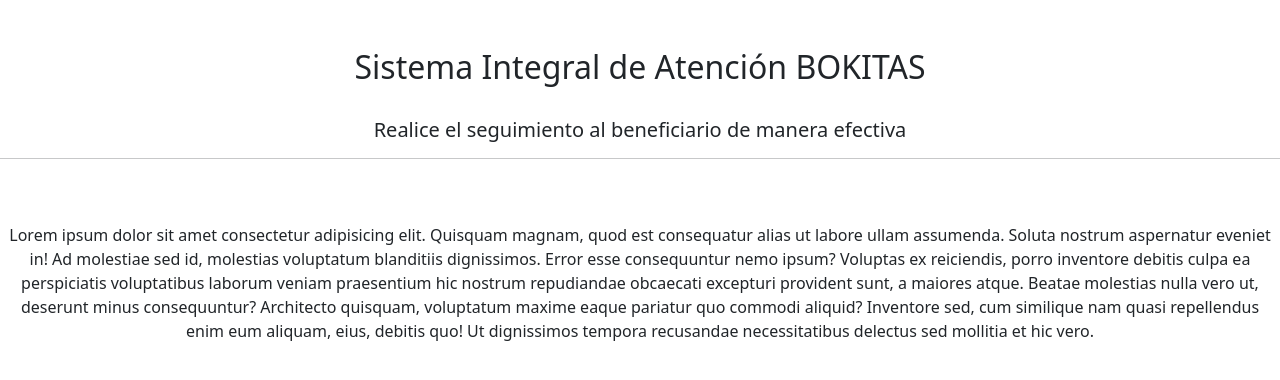
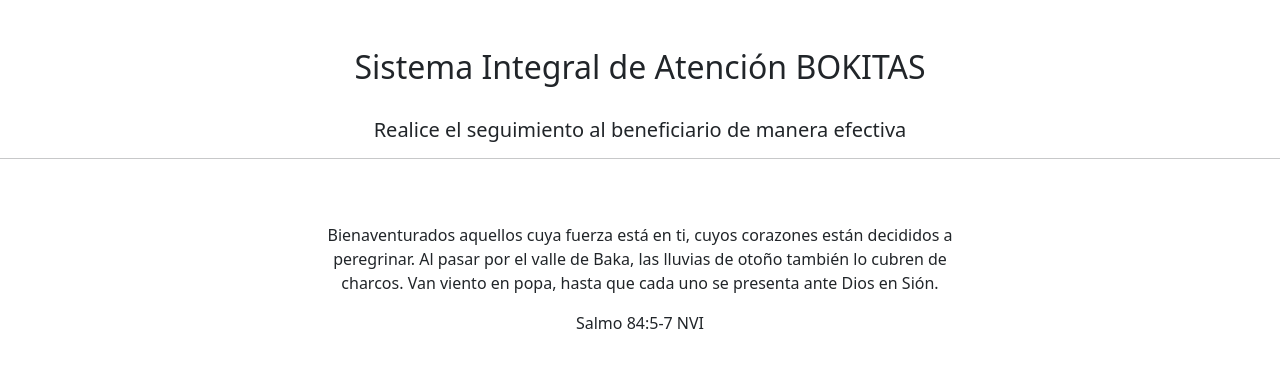
Before and after one commit to aerocaracas/Proyecto-Bokitas, a Django app: page / in a window 1280 px wide. Shown: the part 56-436 px from the top of the page. Run offline with Django 5.2, Linux system fonts and the light colour scheme; the visitor is signed in with stand-in values (Sample User, id 1).

Commit message:
update 09-03-24 2
update 09-03-24 2

```diff
--- a/beneficiario/templates/beneficiario.html
+++ b/beneficiario/templates/beneficiario.html
@@ -21,6 +21,7 @@
               <th scope="col">CEDULA</th>
               <th scope="col">NOMBRE</th>
               <th scope="col">APELLIDO</th>
+              <th scope="col">TELEFONO</th>
               <th scope="col">DETALLE</th>
             </tr>
           </thead>
@@ -32,6 +33,7 @@
                           <td>{{beneficiario.cedula}}</td>
                           <td>{{beneficiario.nombre}}</td>
                           <td>{{beneficiario.apellido}}</td>
+                          <td>{{beneficiario.telefono}}</td>
                           <td> <a href="{% url 'beneficiario_detalle' beneficiario.id %}">Editar</a> </td>
                       </tr>
                   {% endfor %}
--- a/bokitas/templates/index.html
+++ b/bokitas/templates/index.html
@@ -14,7 +14,21 @@
             <br>
             <br>
             {% if user.is_authenticated %}
-                <P>Lorem ipsum dolor sit amet consectetur adipisicing elit. Quisquam magnam, quod est consequatur alias ut labore ullam assumenda. Soluta nostrum aspernatur eveniet in! Ad molestiae sed id, molestias voluptatum blanditiis dignissimos. Error esse consequuntur nemo ipsum? Voluptas ex reiciendis, porro inventore debitis culpa ea perspiciatis voluptatibus laborum veniam praesentium hic nostrum repudiandae obcaecati excepturi provident sunt, a maiores atque. Beatae molestias nulla vero ut, deserunt minus consequuntur? Architecto quisquam, voluptatum maxime eaque pariatur quo commodi aliquid? Inventore sed, cum similique nam quasi repellendus enim eum aliquam, eius, debitis quo! Ut dignissimos tempora recusandae necessitatibus delectus sed mollitia et hic vero.</P>
+
+                <div class="row">
+                    <div class="col-12 col-md-6 offset-md-3">
+                        <div class="card-body">
+                            <P>Bienaventurados aquellos cuya fuerza está en ti,
+                                cuyos corazones están decididos a peregrinar.
+                            Al pasar por el valle de Baka, las lluvias de otoño también lo cubren de charcos.
+                            Van viento en popa, hasta que cada uno se presenta ante Dios en Sión.
+                            </P>
+                            <p>Salmo 84:5-7 NVI</P>
+
+                        </div>
+                    </div>
+                </div>
+
             {% else %}
                 <a class="btn btn-primary" type="button" href="{% url 'signin' %}"> Ingresar</a>
             {% endif %}
--- a/proyecto/templates/proyecto.html
+++ b/proyecto/templates/proyecto.html
@@ -21,6 +21,7 @@
             <th scope="col">PROYECTO</th>
             <th scope="col">CENTRO</th>
             <th scope="col">RESPONSABLE</th>
+            <th scope="col">TELEFONO</th>
             <th scope="col">DETALLE</th>
           </tr>
         </thead>
@@ -36,6 +37,7 @@
                         <td>{{proyecto.proyecto}}</td>
                         <td>{{proyecto.nombre_centro}}</td>
                         <td>{{proyecto.representante}}</td>
+                        <td>{{proyecto.telefono}}</td>
                         <td> <a href="{% url 'proyecto_detalle' proyecto.id %}">Editar</a> </td>
                     </tr>
                 {% endfor %}
```
Also changed, not shown: beneficiario/templates/beneficiario_detalle.html (+4 -3 lines).
